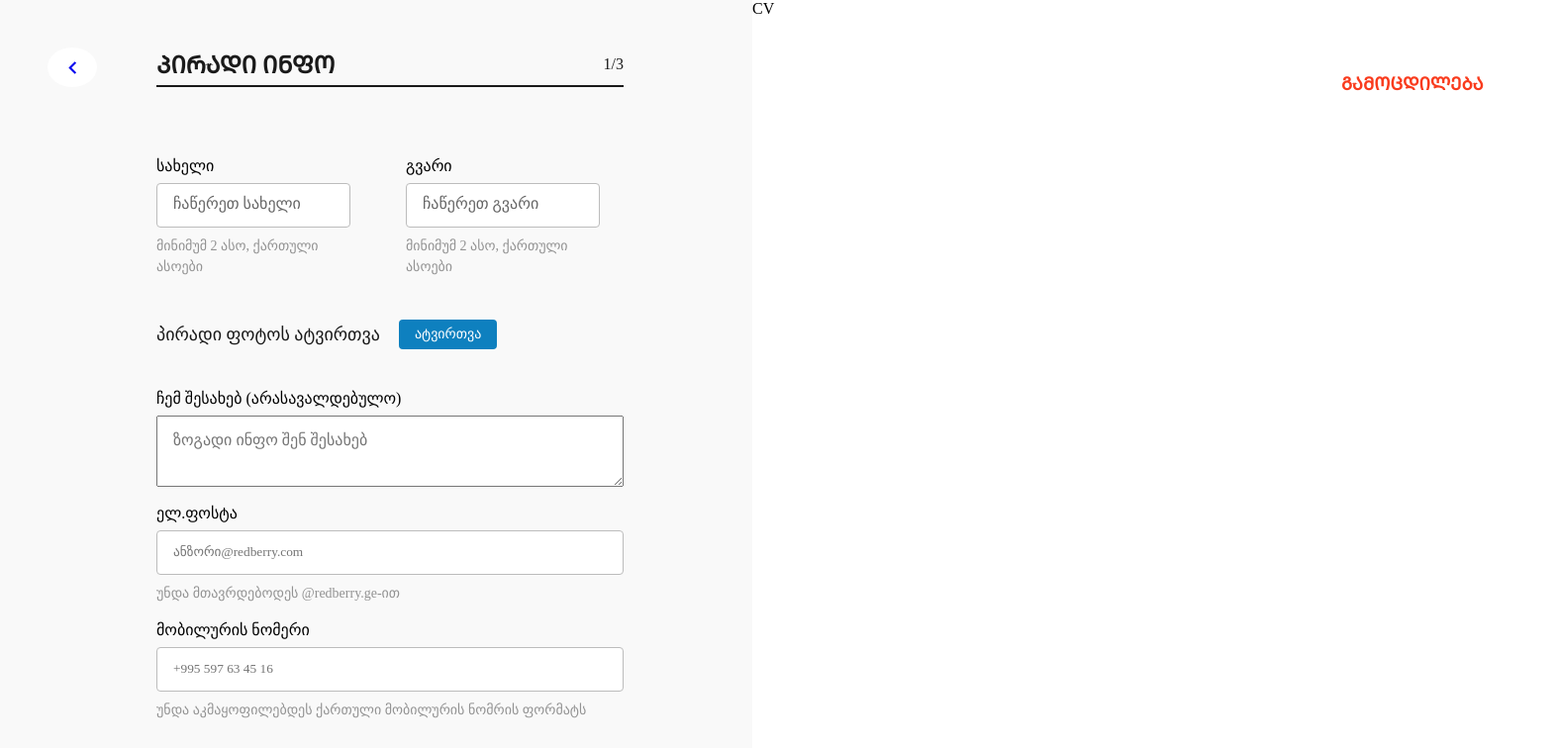
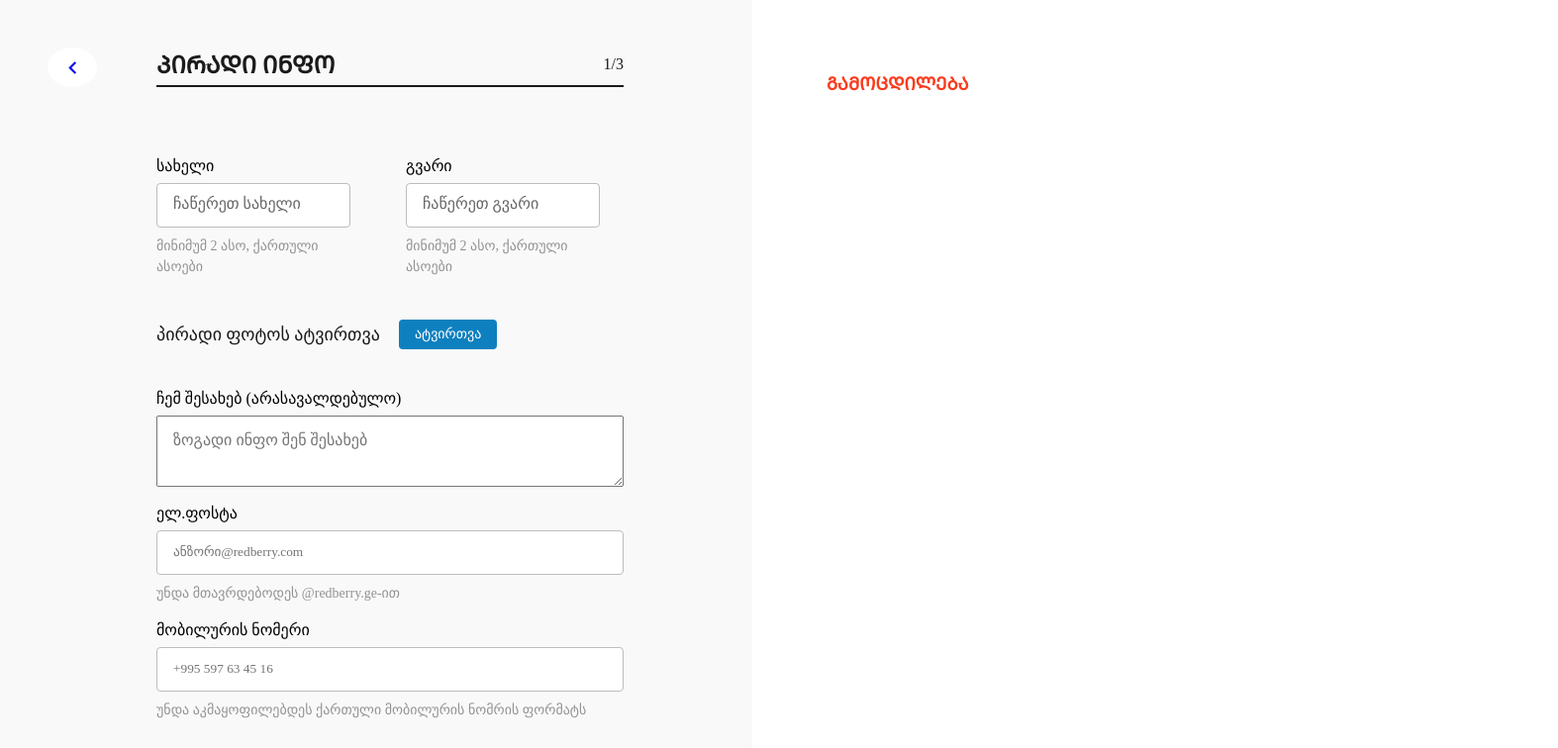
Before and after one commit to beqa200/team-5, a React (Vite) app: page /PersonalInfo in a window 1280 px wide. Shown: the top 756 px of the page at 99% size, 1574 px wide, since content can reach past the window. Built offline with nearby package versions, Linux system fonts and the light colour scheme; a web font is replaced by a local one.

Commit message:
feat: correct localstorage and add watch

```diff
--- a/src/App.tsx
+++ b/src/App.tsx
@@ -1,10 +1,9 @@
-import { Route, Routes, useLocation } from "react-router-dom";
+import { Route, Routes } from "react-router-dom";
 import PersonalInfo from "./pages/PersonalInfo";
 import Experience from "./pages/Experience";
 import Education from "./pages/Education";
 import Home from "./pages/Home";
 import { createContext, useState, Dispatch, SetStateAction } from "react";
-import CVcomponent from "./components/CVcomponent";
 
 export type CvData = {
   position?: string;
@@ -36,7 +35,7 @@ export const CvContext = createContext<CvContextType>({
 });
 
 function App() {
-  const location = useLocation();
+
   const [experienceCv, setExperienceCv] = useState<CvData>([
     {
       position: "",
@@ -57,22 +56,12 @@ function App() {
 
   return (
     <CvContext.Provider value={{ experienceCv, setExperienceCv, personalInfoCv, setPersonalInfoCv }}>
-      <div
-        style={{
-          display: location.pathname == "/" ? "block" : "flex",
-          minHeight: "100vh",
-        }}
-      >
-        <div style={{ minHeight: "100vh" }}>
           <Routes>
             <Route path="/" element={<Home />} />
             <Route path="/PersonalInfo" element={<PersonalInfo />} />
             <Route path="/Experience" element={<Experience />} />
             <Route path="/Education" element={<Education />} />
           </Routes>
-        </div>
-        <div> {location.pathname == "/" ? null : <CVcomponent />}</div>
-      </div>
     </CvContext.Provider>
   );
 }
--- a/src/components/CVcomponent.tsx
+++ b/src/components/CVcomponent.tsx
@@ -3,10 +3,23 @@ import styled from "styled-components";
 import { CvContext } from "../App";
 
 function CVcomponent() {
-  const { experienceCv } = useContext(CvContext);
+  const { experienceCv, personalInfoCv } = useContext(CvContext);
   console.log(experienceCv);
   return (
     <div style={{ padding: "48px 75px" }}>
+      {personalInfoCv.map((item, index) => (
+        <div key={index}>
+          <div style={{ display: "flex" }}>
+            <p>{item.firstName}</p>
+            <p>{item.lastName}</p>
+          </div>
+          <div style={{ display: "flex" }}>
+            <p>{item.phoneNumber}</p>
+            <p>{item.email}</p>
+          </div>
+        </div>
+      ))}
+
       <Experience>ᲒᲐᲛᲝᲪᲓᲘᲚᲔᲑᲐ</Experience>
       {experienceCv.map((item, index) => (
         <div key={index}>
--- a/src/components/PersonalInfoForm.tsx
+++ b/src/components/PersonalInfoForm.tsx
@@ -1,21 +1,10 @@
 import styled from 'styled-components';
 import { useForm, useWatch } from 'react-hook-form';
 import { useContext, useEffect } from 'react';
-import CVcomponent from './CVcomponent';
-import { CvContext, personalCvData } from '../App';
+import { CvContext } from '../App';
 
 function PersonalInfoForm() {
-  const { register, handleSubmit, control, formState: { errors, submitCount }, setValue } = useForm();
-
-  useEffect(() => {
-    const fields = ['name', 'surname', 'email', 'number'];
-    fields.forEach(field => {
-      const storedValue = localStorage.getItem(field);
-      if (storedValue) {
-        setValue(field, storedValue);
-      }
-    });
-  }, [setValue]);
+  const { register, handleSubmit, control, watch, reset, formState: { errors, submitCount } } = useForm();
 
   const onSubmit = (data: unknown) => {
     console.log(data);
@@ -32,14 +21,26 @@ function PersonalInfoForm() {
     return "#BCBCBC";
   };
 
-  const {setPersonalInfoCv} = useContext(CvContext)
+  const {setPersonalInfoCv, personalInfoCv} = useContext(CvContext)
   const values = useWatch({ control });
   console.log(values);
 
   useEffect(() => {
-    setPersonalInfoCv(values as personalCvData);
-  },[setPersonalInfoCv, values]);
+    const subscription = watch((value) => {
+      localStorage.setItem("experienceFormData", JSON.stringify(value));
+    });
 
+    return () => {
+      subscription.unsubscribe();
+    };
+  }, [setPersonalInfoCv, personalInfoCv, watch]);
+
+  useEffect(() => {
+    const savedData = localStorage.getItem("experienceFormData");
+    if (savedData) {
+      reset(JSON.parse(savedData));
+    }
+  }, [reset]);
   return (
     <Container onSubmit={handleSubmit(onSubmit)}>
       <NamesDiv>
@@ -300,6 +301,3 @@ const Button = styled.button`
     transform: scale(1.1);
   }
 `
-function watch(): any {
-  throw new Error('Function not implemented.');
-}
--- a/src/pages/PersonalInfo.tsx
+++ b/src/pages/PersonalInfo.tsx
@@ -3,6 +3,7 @@ import BackArrowButton from "../components/BackArrowButton";
 import PageNameDiv from "../components/PageNameDiv";
 import PersonalInfoForm from "../components/PersonalInfoForm";
 import { Link } from "react-router-dom";
+import CVcomponent from '../components/CVcomponent';
 
 export default function PersonalInfo() {
   return (
@@ -17,7 +18,9 @@ export default function PersonalInfo() {
           <PersonalInfoForm />
         </ContentDiv>
       </LeftDiv>
-      <RightComponent>CV</RightComponent>
+      <RightComponent>
+        <CVcomponent />
+      </RightComponent>
     </MainContainer>
     </div>
   )
```
